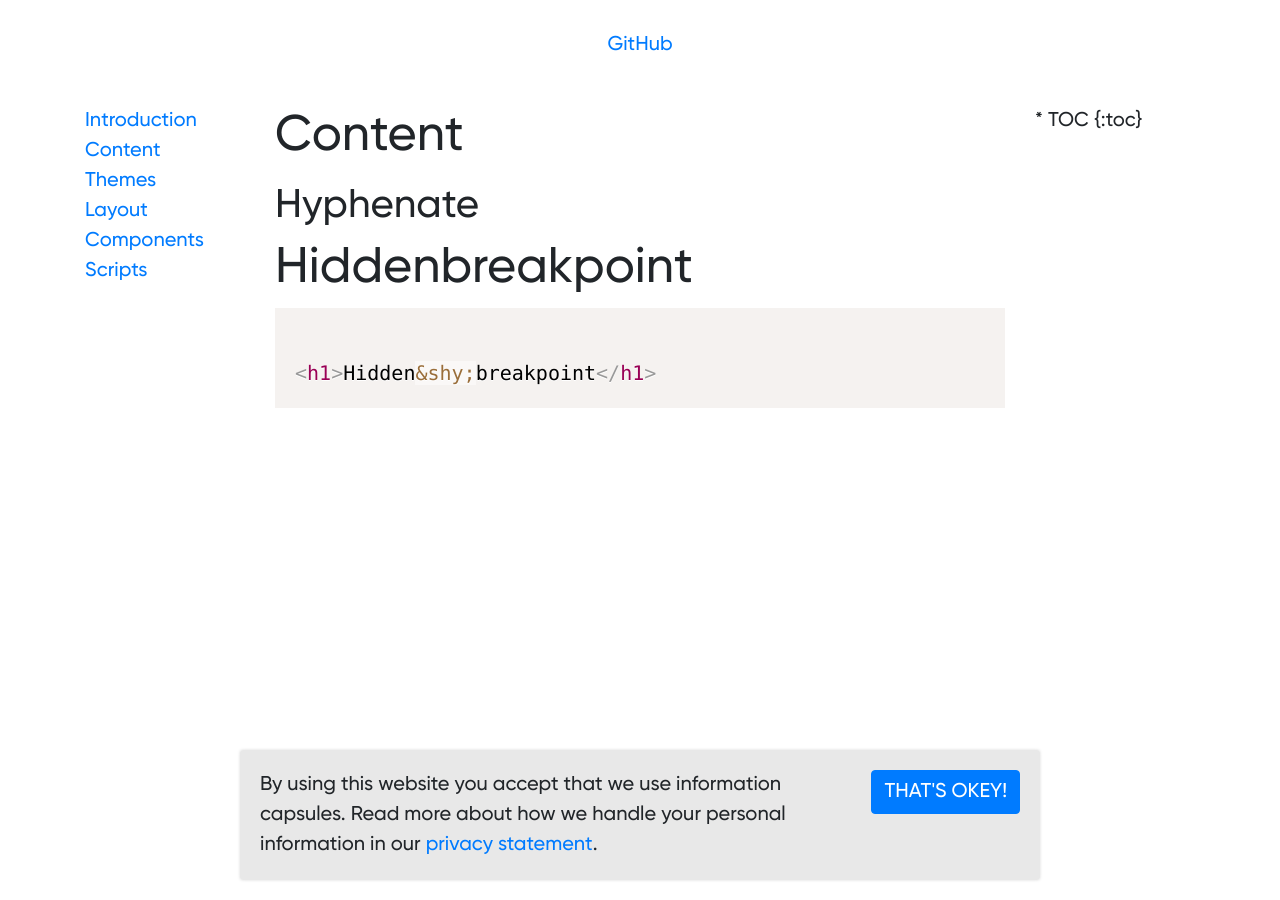
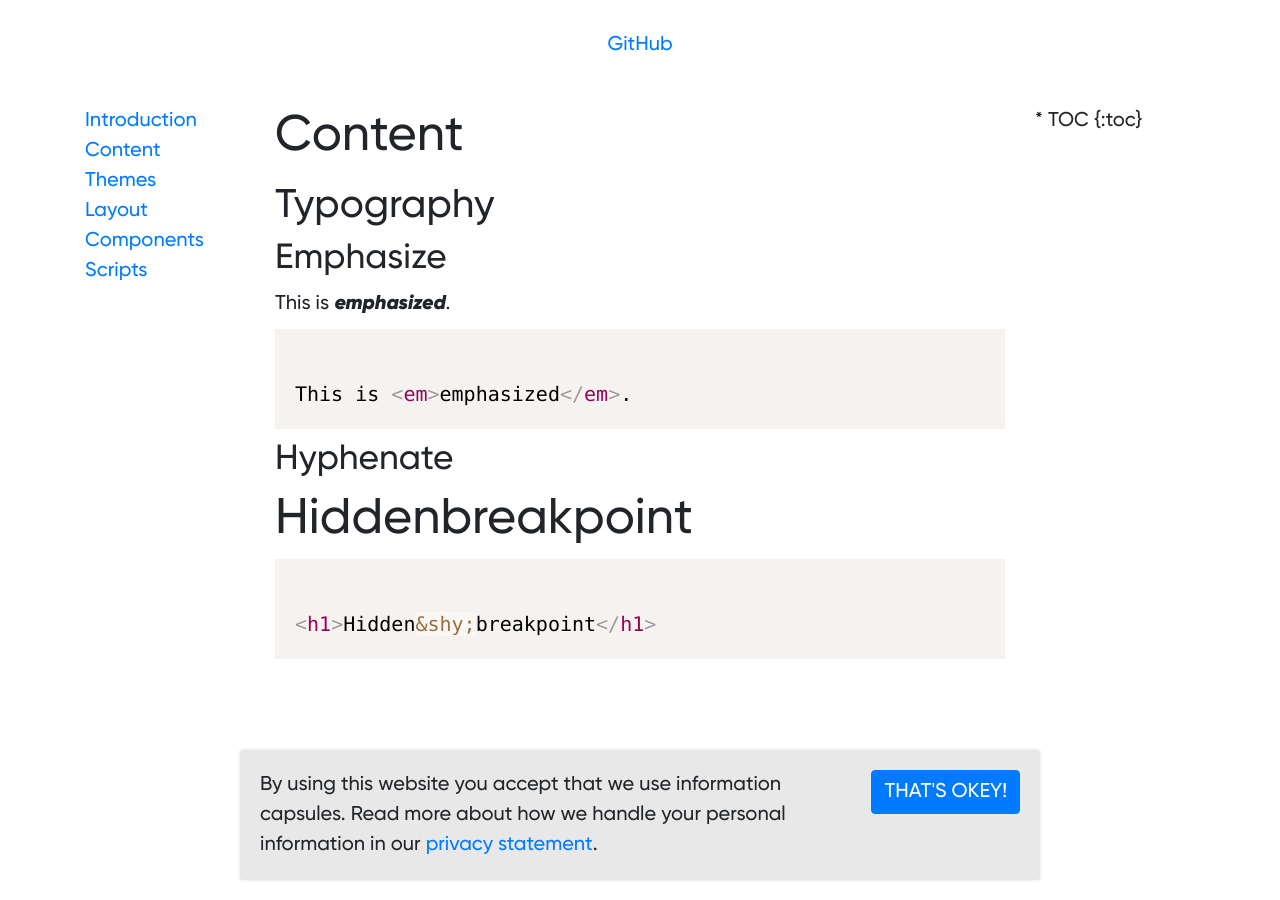
Before and after one commit to vecora/ds-vecora, a Jekyll site: the page built from docs/content.md, in a window 1280 px wide. Built offline with Jekyll 4.4.1, drawn with Linux system fonts in a browser that asks for light colours; some web fonts are replaced.

Commit message:
Simople example for emphasize

```diff
--- a/docs/content.md
+++ b/docs/content.md
@@ -4,7 +4,17 @@ title: Content
 description:
 ---
 
-## Hyphenate
+## Typography
+
+### Emphasize
+
+{% capture example %}
+This is <em>emphasized</em>.
+{% endcapture %}
+{% include example.html content=example %}
+
+
+### Hyphenate
 
 {% capture example %}
 <h1>Hidden&shy;breakpoint</h1>
```
